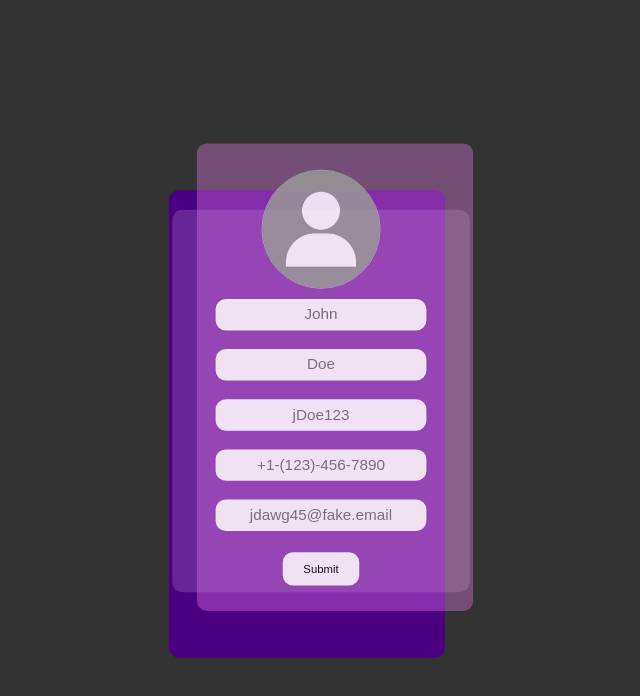
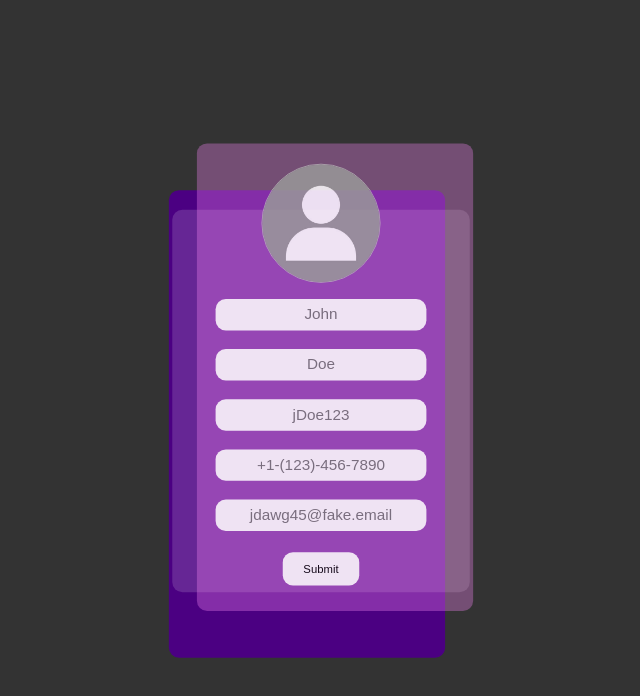
Before and after one commit to KylesTech95/profile-card, a website: page index.html in a window 1280 px wide. Shown: the whole page, without its empty margins (319-959 px from the left). Drawn offline with nearby package versions, Linux system fonts and the light colour scheme; a web font is replaced by a local one.

Commit message:
fork: image position

```diff
--- a/styles.css
+++ b/styles.css
@@ -92,6 +92,8 @@ display:none;
 }
 
 .img-border{
+    top:-50px;
+position:absolute;
 width: 140px;
 height:140px;
 border:.25px solid silver;
@@ -183,6 +185,7 @@ display:none;
     justify-content: center;
     margin: 0 0 2rem 0;
     animation:cardinfo 1s forwards ease 1s;
+    position:relative;
 }
 input,label,.img-border{
     opacity:0;
```
